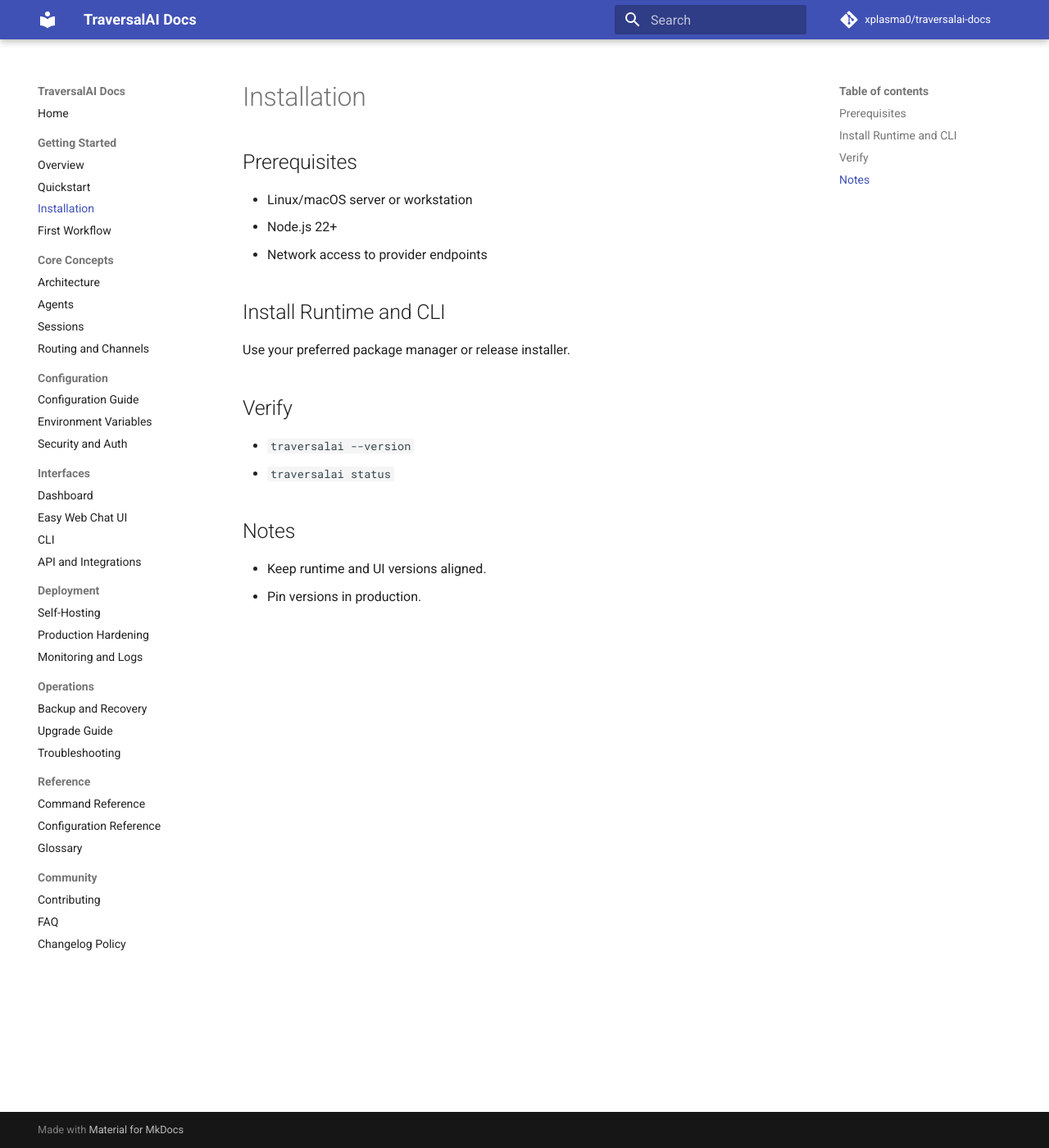
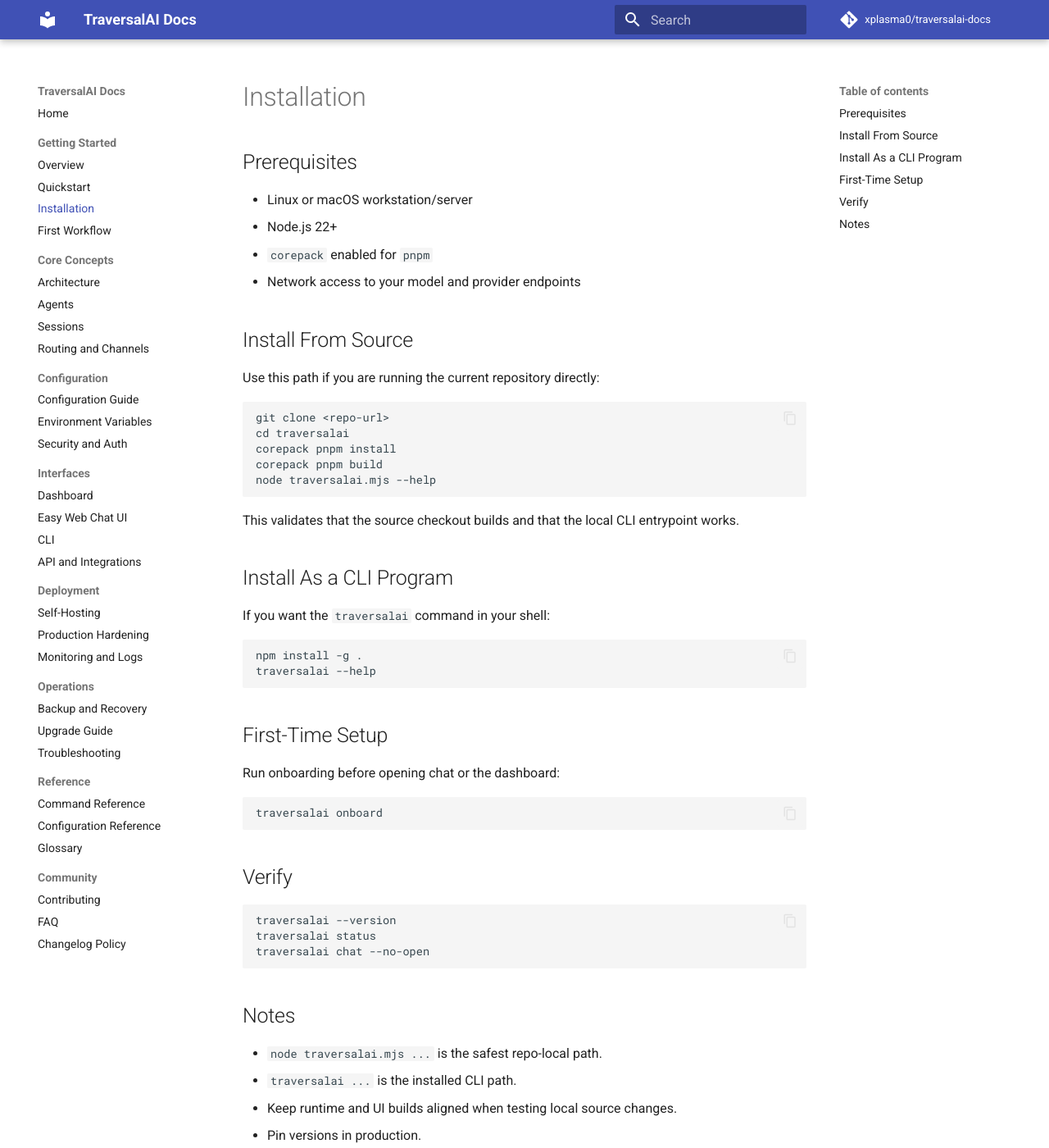
Before and after one commit to xplasma0/traversalai-docs, an MkDocs documentation site: the page built from docs/getting-started/installation.md, in a window 1280 px wide and 1400 px high. Shown: the whole window at 82% size. Built offline with MkDocs 1.6.1 and Material for MkDocs 9.7.7, drawn with Linux system fonts in a browser that asks for light colours; comment, search, counter and statistics services are not loaded.

Commit message:
Docs: update installation for current TraversalAI source and CLI flow

````diff
--- a/docs/getting-started/installation.md
+++ b/docs/getting-started/installation.md
@@ -2,20 +2,53 @@
 
 ## Prerequisites
 
-- Linux/macOS server or workstation
+- Linux or macOS workstation/server
 - Node.js 22+
-- Network access to provider endpoints
+- `corepack` enabled for `pnpm`
+- Network access to your model and provider endpoints
 
-## Install Runtime and CLI
+## Install From Source
 
-Use your preferred package manager or release installer.
+Use this path if you are running the current repository directly:
+
+```bash
+git clone <repo-url>
+cd traversalai
+corepack pnpm install
+corepack pnpm build
+node traversalai.mjs --help
+```
+
+This validates that the source checkout builds and that the local CLI entrypoint works.
+
+## Install As a CLI Program
+
+If you want the `traversalai` command in your shell:
+
+```bash
+npm install -g .
+traversalai --help
+```
+
+## First-Time Setup
+
+Run onboarding before opening chat or the dashboard:
+
+```bash
+traversalai onboard
+```
 
 ## Verify
 
-- `traversalai --version`
-- `traversalai status`
+```bash
+traversalai --version
+traversalai status
+traversalai chat --no-open
+```
 
 ## Notes
 
-- Keep runtime and UI versions aligned.
+- `node traversalai.mjs ...` is the safest repo-local path.
+- `traversalai ...` is the installed CLI path.
+- Keep runtime and UI builds aligned when testing local source changes.
 - Pin versions in production.
````
